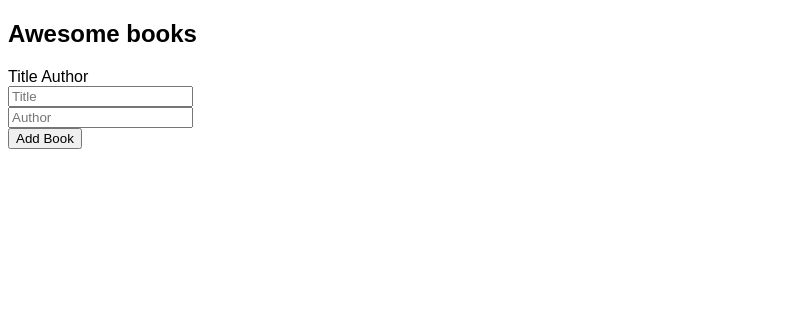
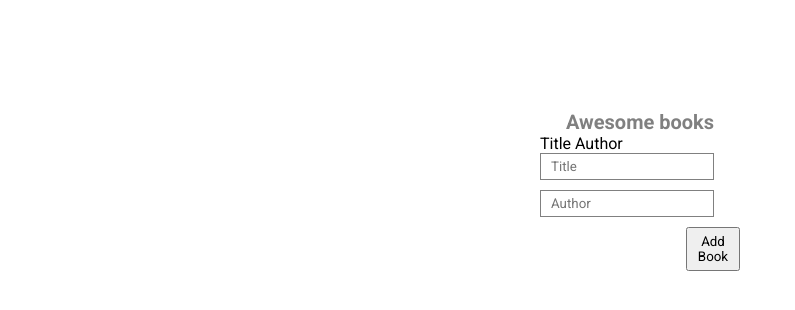
Before and after one commit to ifeanyi305/Ifeanyi305-AwesomeBooks, a website: page index.html in a window 1280 px wide. Shown: the whole page, without its empty margins (0-795 px from the left). Drawn offline with Linux system fonts and the light colour scheme.

Commit message:
Add style

```diff
--- a/style.css
+++ b/style.css
@@ -1,3 +1,47 @@
+@import url('https://fonts.googleapis.com/css2?family=Roboto:ital,wght@0,100;0,300;0,400;0,500;0,700;1,300&display=swap');
+
 * {
-  font-family: sans-serif;
+  margin: 0;
+  padding: 0;
+  box-sizing: border-box;
+  font-family: 'Roboto', sans-serif;
 }
+
+body {
+  height: 100%;
+  width: 100%;
+}
+
+section {
+  width: 100%;
+  margin: 60px auto;
+  max-width: 200px;
+  border-radius: 5px;
+}
+
+h1 {
+  font-size: 20px;
+  color: grey;
+  font-weight: bolder;
+  text-align: center;
+  padding-top: 50px;
+}
+
+form h4 {
+  margin-bottom: 10px;
+  color: grey;
+  font-size: 18px;
+  text-align: center;
+}
+
+form input {
+  padding: 5px 10px;
+  text-align: start;
+  margin-bottom: 10px;
+  border: 1px solid grey;
+}
+
+#add-button {
+  padding: 5px;
+  margin-left: 73%;
+}
```
